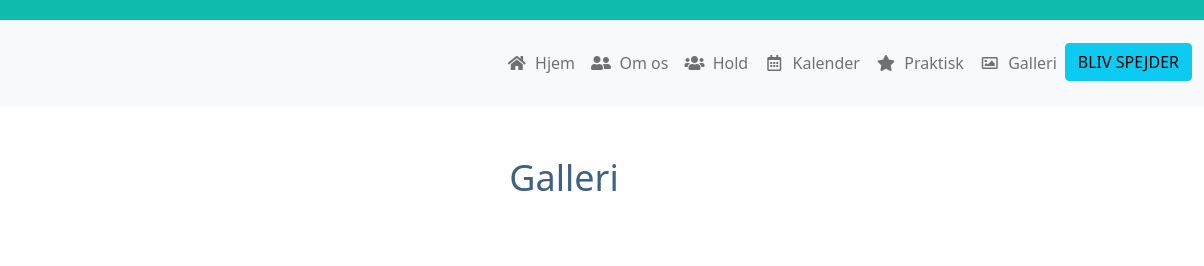
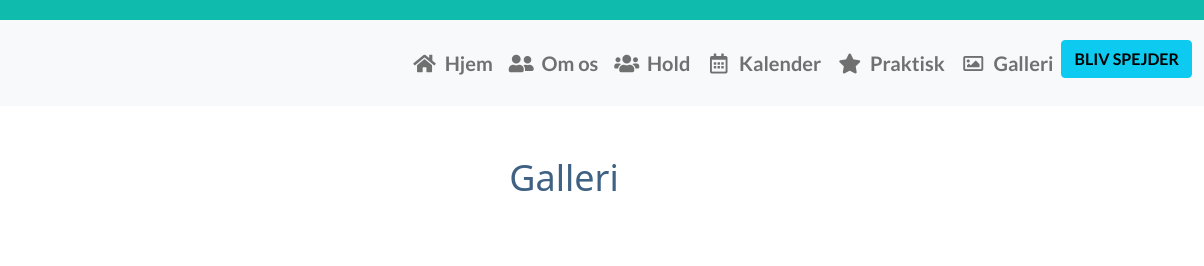
Before and after one commit to michaelkp123/Vesterhavsgruppen, a plain HTML site: page Galleri.html in a window 1280 px wide. Shown: the top 266 px of the page, 76-1280 px from the left. Drawn offline with nearby package versions, Linux system fonts and the light colour scheme.

Commit message:
update galleri

```diff
--- a/css/Galleri.scss
+++ b/css/Galleri.scss
@@ -1,4 +1,6 @@
+@import './Top.scss';
 @import './Variables.scss';
+@import "./Navbar.scss";
 * {
     padding: 0;
     margin: 0;
```
Also changed, not shown: css/Galleri.css, 1 other file.
